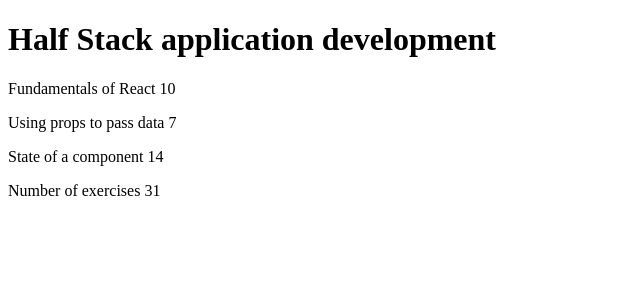
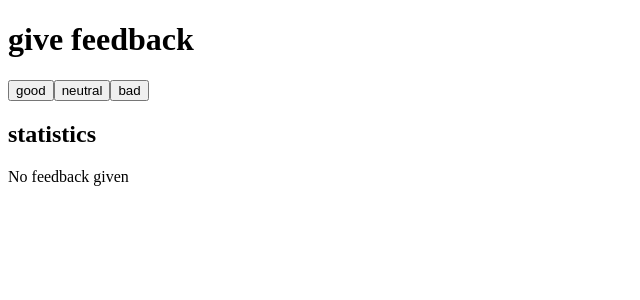
Before and after one commit to mishaalshahzad7-ops/fullstackopen, a React (Vite) app in the folder part1/kurssitiedot/: page / in a window 1280 px wide. Shown: the top 300 px of the page, without its empty margins (0-640 px from the left). Built offline with nearby package versions, Linux system fonts and the light colour scheme.

Commit message:
Complete Unicafe exercises 1.6-1.11

```diff
--- a/part1/kurssitiedot/src/App.jsx
+++ b/part1/kurssitiedot/src/App.jsx
@@ -1,61 +1,70 @@
-import React from 'react'
+import React, { useState } from 'react'
 
-const Header = (props) => {
-  return <h1>{props.course}</h1>
-}
+const Button = ({ handleClick, text }) => (
+  <button onClick={handleClick}>{text}</button>
+)
 
-const Part = (props) => {
+// StatisticLine now returns table data cells (<td>)
+const StatisticLine = ({ text, value }) => {
   return (
-    <p>
-      {props.part.name} {props.part.exercises}
-    </p>
+    <tr>
+      <td>{text}</td>
+      <td>{value}</td>
+    </tr>
   )
 }
 
-const Content = (props) => {
+const Statistics = (props) => {
+  if (props.total === 0) {
+    return (
+      <div>
+        <h2>statistics</h2>
+        <p>No feedback given</p>
+      </div>
+    )
+  }
+
   return (
     <div>
-      <Part part={props.parts[0]} />
-      <Part part={props.parts[1]} />
-      <Part part={props.parts[2]} />
+      <h2>statistics</h2>
+      <table>
+        <tbody>
+          <StatisticLine text="good" value={props.good} />
+          <StatisticLine text="neutral" value={props.neutral} />
+          <StatisticLine text="bad" value={props.bad} />
+          <StatisticLine text="all" value={props.total} />
+          <StatisticLine text="average" value={props.average} />
+          <StatisticLine text="positive" value={props.positivePercentage + ' %'} />
+        </tbody>
+      </table>
     </div>
   )
 }
 
-const Total = (props) => {
-  return (
-    <p>
-      Number of exercises{' '}
-      {props.parts[0].exercises + props.parts[1].exercises + props.parts[2].exercises}
-    </p>
-  )
-}
+const App = () => {
+  const [good, setGood] = useState(0)
+  const [neutral, setNeutral] = useState(0)
+  const [bad, setBad] = useState(0)
 
-const App = () => {
-  // Single course object containing both the name and the parts array
-  const course = {
-    name: 'Half Stack application development',
-    parts: [
-      {
-        name: 'Fundamentals of React',
-        exercises: 10
-      },
-      {
-        name: 'Using props to pass data',
-        exercises: 7
-      },
-      {
-        name: 'State of a component',
-        exercises: 14
-      }
-    ]
-  }
+  const total = good + neutral + bad
+  const average = total === 0 ? 0 : (good * 1 + neutral * 0 + bad * -1) / total
+  const positivePercentage = total === 0 ? 0 : (good / total) * 100
 
   return (
     <div>
-      <Header course={course.name} />
-      <Content parts={course.parts} />
-      <Total parts={course.parts} />
+      <h1>give feedback</h1>
+      <Button handleClick={() => setGood(good + 1)} text="good" />
+      <Button handleClick={() => setNeutral(neutral + 1)} text="neutral" />
+      <Button handleClick={() => setBad(bad + 1)} text="bad" />
+
+      <Statistics
+        good={good}
+        neutral={neutral}
+        bad={bad}
+        total={total}
+        average={average}
+        positivePercentage={positivePercentage}
+      />
     </div>
   )
 }
```
